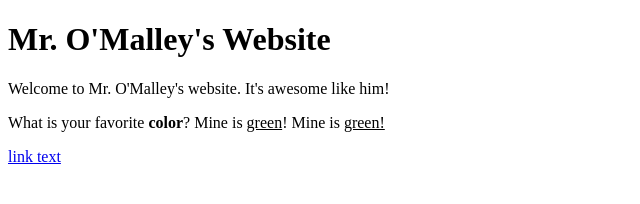
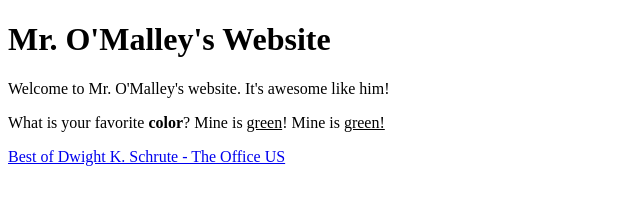
Before and after one commit to bomalleytrevor/exploring-cs, a plain HTML site: page index.html in a window 1280 px wide. Shown: the whole page, without its empty margins (0-640 px from the left). Drawn offline with Linux system fonts and the light colour scheme.

Commit message:
Update index.html

```diff
--- a/index.html
+++ b/index.html
@@ -11,7 +11,8 @@
 
 	 Mine is <u>green!</u>
 
-<p><a href="https://www.youtube.com/watch?v=GU2W_nlijx0">link text</a></p>
+<p><a href="https://www.youtube.com/watch?v=GU2W_nlijx0">Best of Dwight K. Schrute - The Office US
+</a></p>
 
  </body>
 </html>
```
